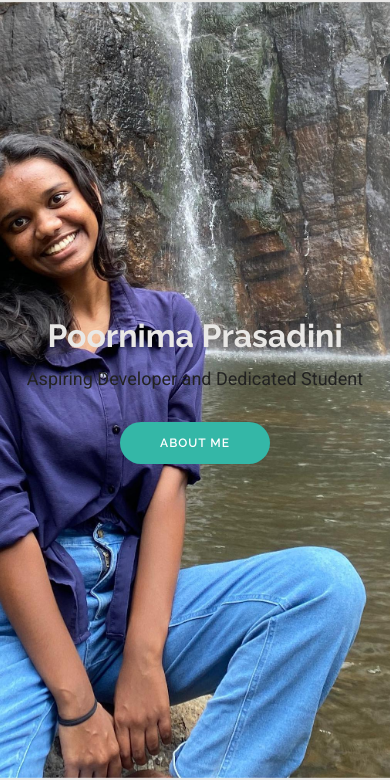
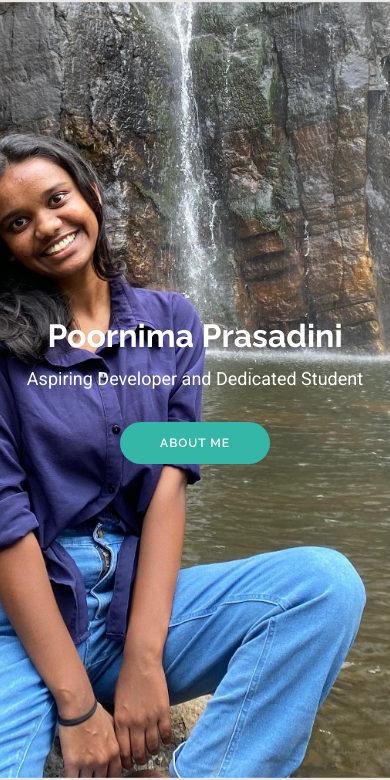
Before and after one commit to poornima825/portfolio, a plain HTML site: page index.html in a window 390 px wide. Shown: the part 66-846 px from the top of the page. Drawn offline with Linux system fonts and the light colour scheme.

Commit message:
change font color for home page

```diff
--- a/assets/css/main.css
+++ b/assets/css/main.css
@@ -724,13 +724,13 @@ section,
   margin: 0;
   font-size: 48px;
   font-weight: 700;
-  color: #e9e8e6;
+  color: #ffffff;
 }
 
 .hero p {
   margin: 10px 0 0 0;
   font-size: 24px;
-  color: var(--heading-color);
+  color: #ffffff;
 }
 
 .hero .btn-get-started {
@@ -755,10 +755,12 @@ section,
 @media (max-width: 768px) {
   .hero h2 {
     font-size: 32px;
+    color: #ffffff;
   }
 
   .hero p {
     font-size: 18px;
+    color:#ffffff;
   }
 }
 
```
